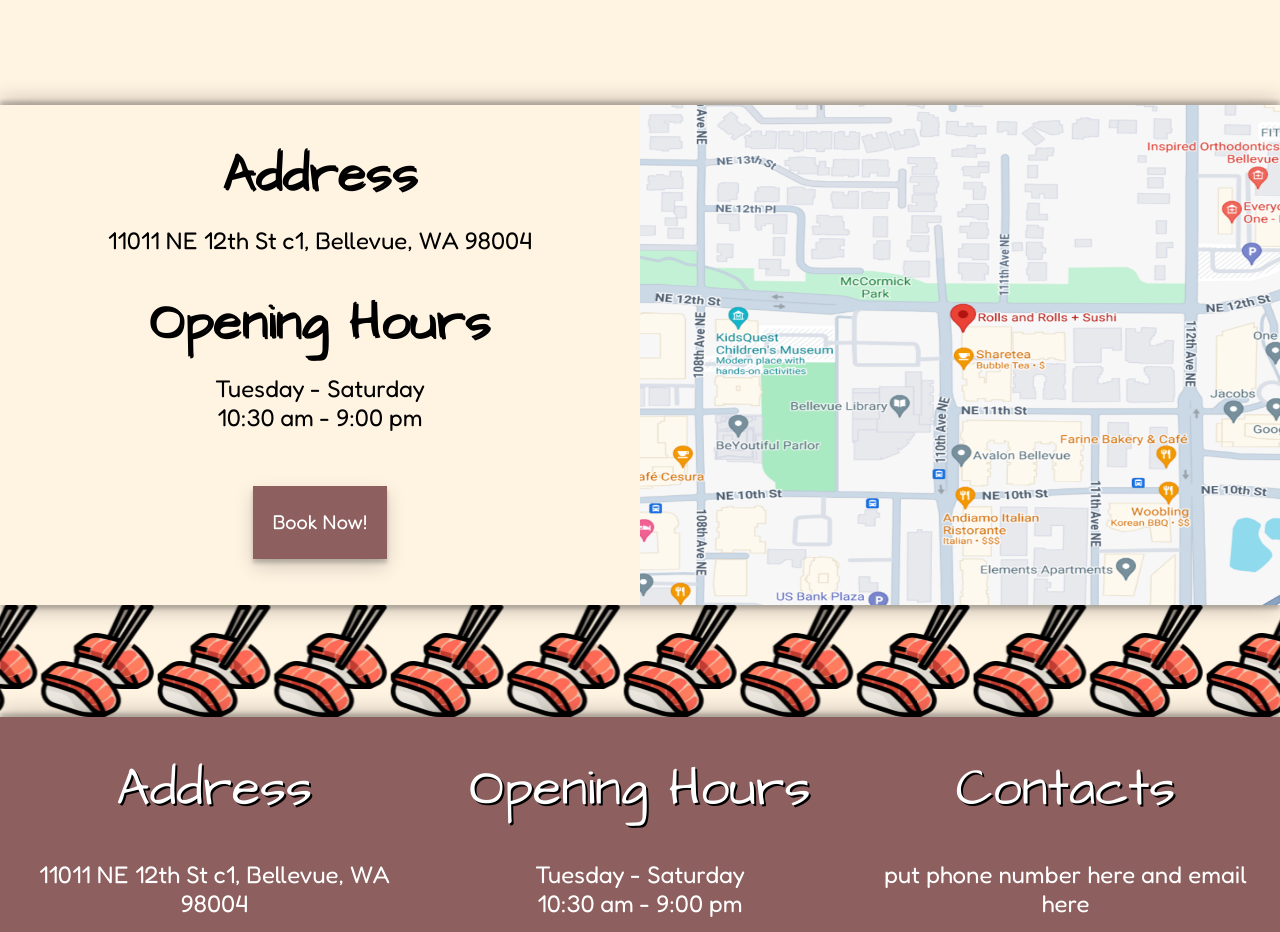
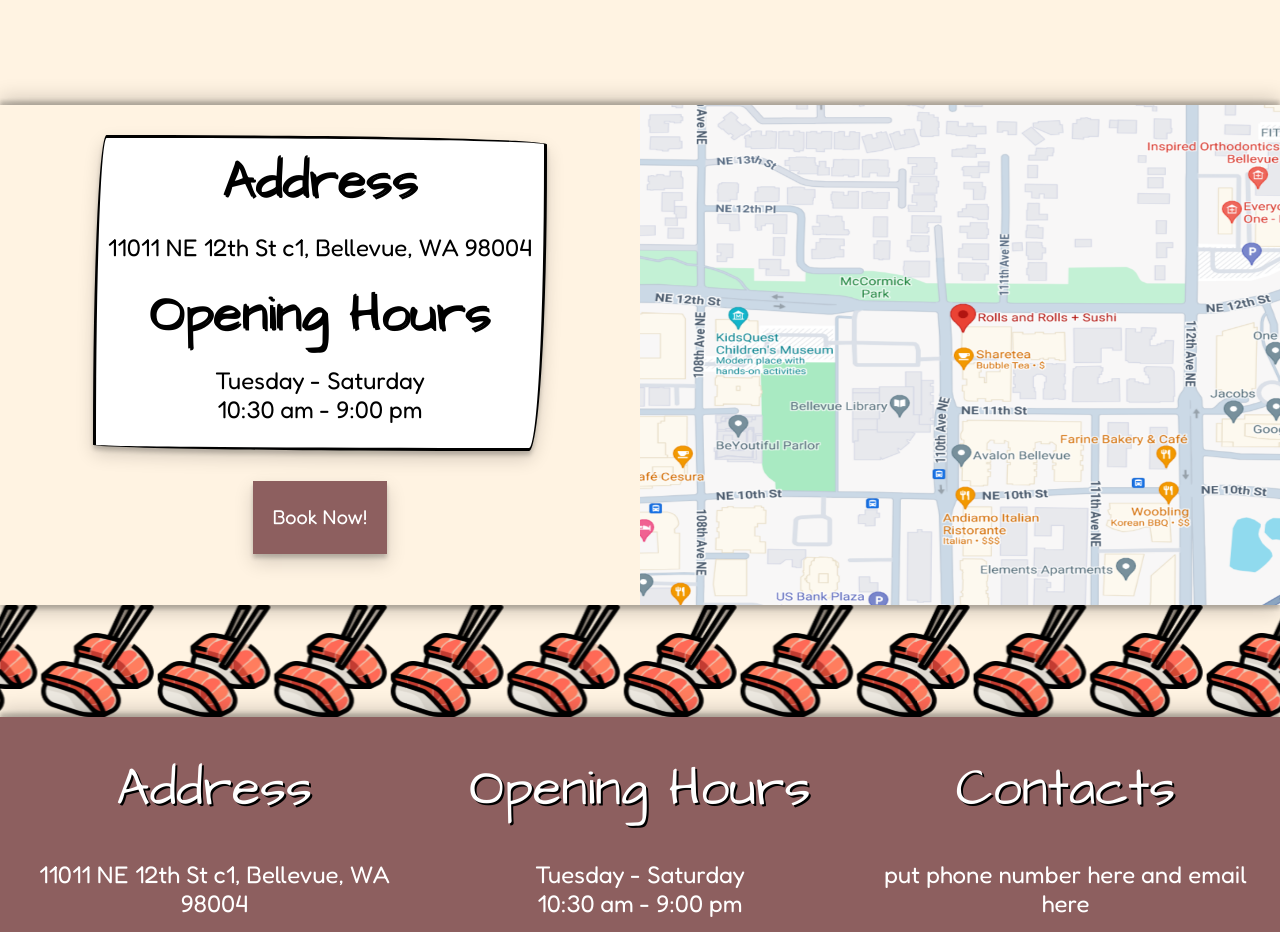
Before and after one commit to yenny1124/Restaurant-Ordering-App, a Next.js app: page / in a window 1280 px wide. Shown: the part 1900-2832 px from the top of the page. Built offline with nearby package versions, Linux system fonts and the light colour scheme.

Commit message:
style: added cool box to location details

```diff
--- a/src/app/sections/location/LocationSection.tsx
+++ b/src/app/sections/location/LocationSection.tsx
@@ -12,11 +12,11 @@ export default function LocationSection() {
   return (
     <section className="location-section">
       <div className="location-section-details">
+        <div>
           <h1 className={architectsDaughter.className}>Address</h1>
           <address>
             <p>11011 NE 12th St c1, Bellevue, WA 98004</p>
           </address>
-
           <h1 className={architectsDaughter.className}>Opening Hours</h1>
           <time>
             <p>
@@ -24,6 +24,8 @@ export default function LocationSection() {
               10:30 am - 9:00 pm
             </p>
           </time>
+        </div>
+
         <LinkButton text="Book Now!" link="booktable" />
       </div>
       <div className="location-section-api"></div>
--- a/src/app/sections/location/locationsection.css
+++ b/src/app/sections/location/locationsection.css
@@ -20,11 +20,18 @@
   width: 50%;
   height: 100%;
   display: flex;
-
   flex-direction: column;
   align-items: center;
   justify-content: center;
 }
+.location-section-details div {
+  background-color: white;
+  box-shadow: var(--box-shadow);
+  border-radius: var(--border-radius);
+  border-width: 3px 3px 5px 5px;
+  border: black solid;
+}
+
 .location-section-api {
   width: 50%;
   height: 100%;
```
Lines whose indentation alone changed are shown as unchanged.
